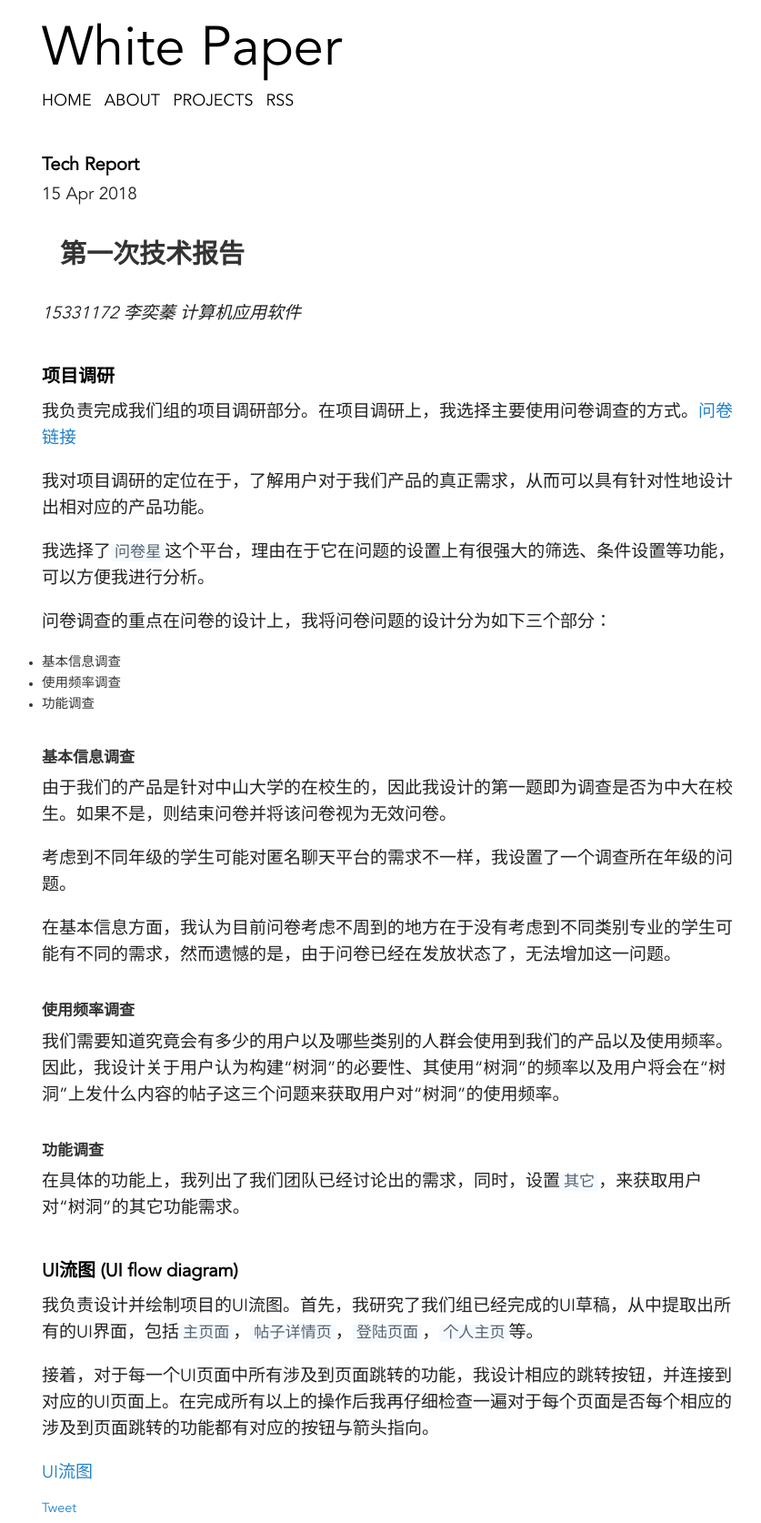
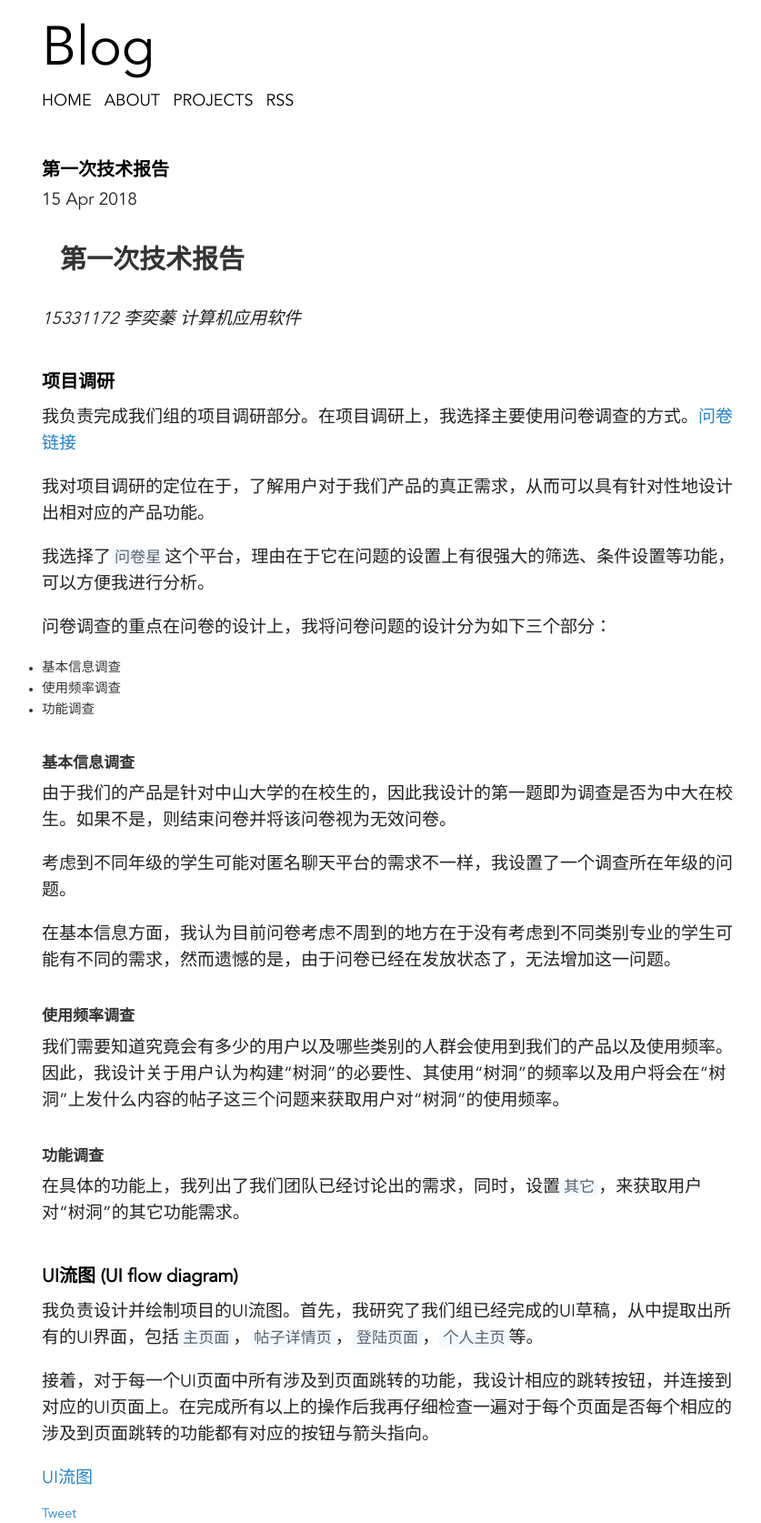
Before and after one commit to alexandrali3/alexandrali3.github.io, a Jekyll site: the page built from _posts/2018-04-15-tech-report.md, in a window 1280 px wide. Shown: the whole page at 91% size, without its empty margins (210-1047 px from the left). Built offline with Jekyll 4.4.1, drawn with Linux system fonts in a browser that asks for light colours; our own code applies the rules of GitHub Pages for plain Markdown files; comment, search, counter and statistics services are not loaded.

Commit message:
Modify template

```diff
--- a/_config.yml
+++ b/_config.yml
@@ -1,13 +1,6 @@
-name: White Paper
+name: Blog
 description: >
-    A simple jekyll theme aimed at programmers who like clean interface to write posts
-    and show off some code.
-about: >
-    At vero eos et accusamus et iusto odio dignissimos ducimus qui blanditiis praesentium voluptatum deleniti atque corrupti quos dolores et quas molestias excepturi sint occaecati cupiditate non provident, similique sunt in culpa qui officia deserunt mollitia animi, id est laborum et dolorum fuga. Et harum quidem rerum facilis est et expedita distinctio. Nam libero tempore, cum soluta nobis est eligendi optio cumque nihil impedit quo minus id quod maxime placeat facere possimus, omnis voluptas assumenda est, omnis dolor repellendus. Temporibus autem quibusdam et aut officiis debitis aut rerum necessitatibus saepe eveniet ut et voluptates repudiandae sint et molestiae non recusandae. Itaque earum rerum hic tenetur a sapiente delectus, ut aut reiciendis voluptatibus maiores alias consequatur aut perferendis doloribus asperiores repellat.
-
-master_repo: false
-url: ""
-markdown: kramdown
+    Yizhen Li's Blog.
 highlighter: rouge
 
 plugins: ['jekyll-paginate', 'jekyll-gist', 'jekyll-feed']
--- a/_posts/2018-04-15-tech-report.md
+++ b/_posts/2018-04-15-tech-report.md
@@ -1,3 +1,11 @@
+---
+layout: post
+title: 第一次技术报告
+date: 2018-04-15
+categories: 日志
+tags: 博客
+---
+
 # 第一次技术报告
 
 _15331172 李奕蓁 计算机应用软件_
```
